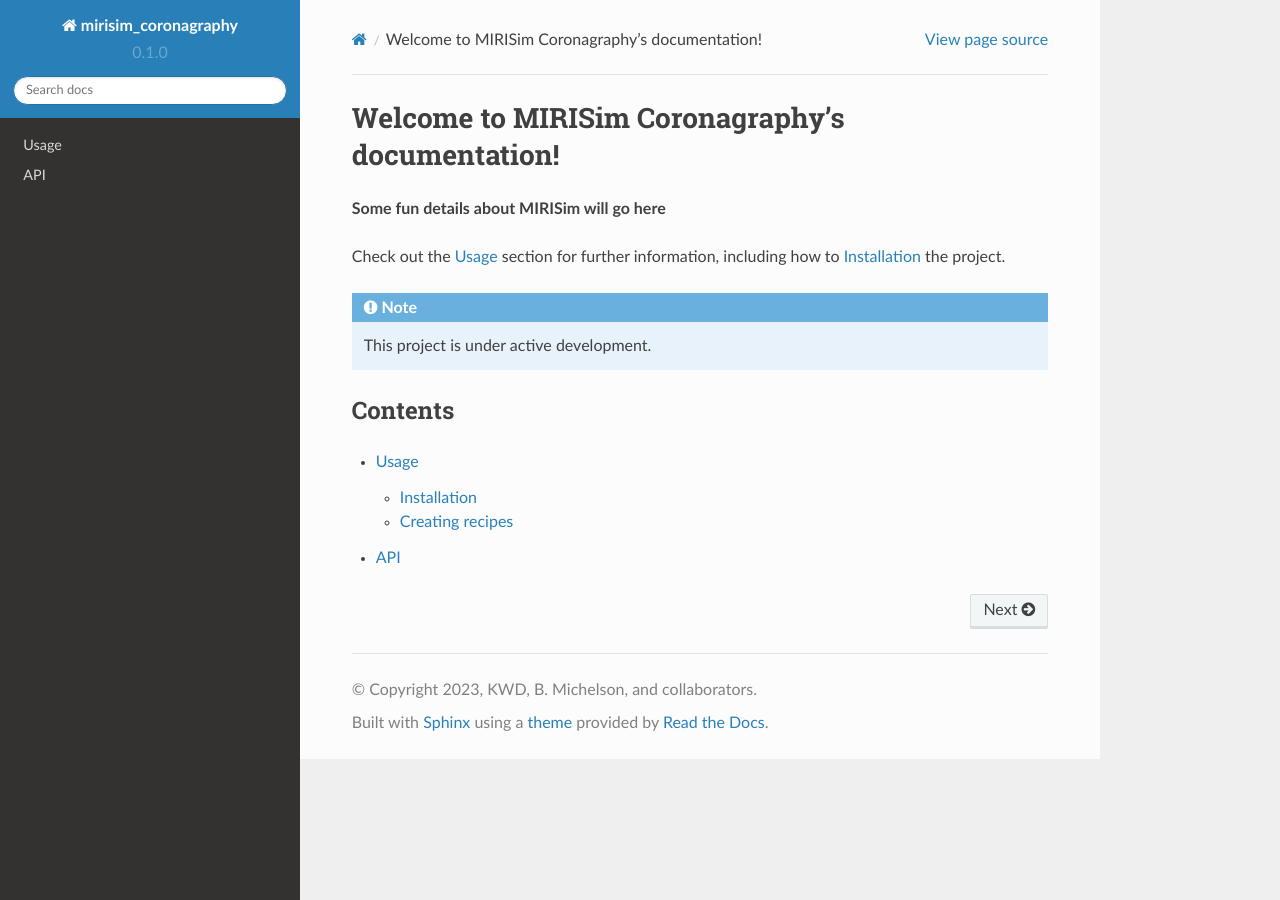
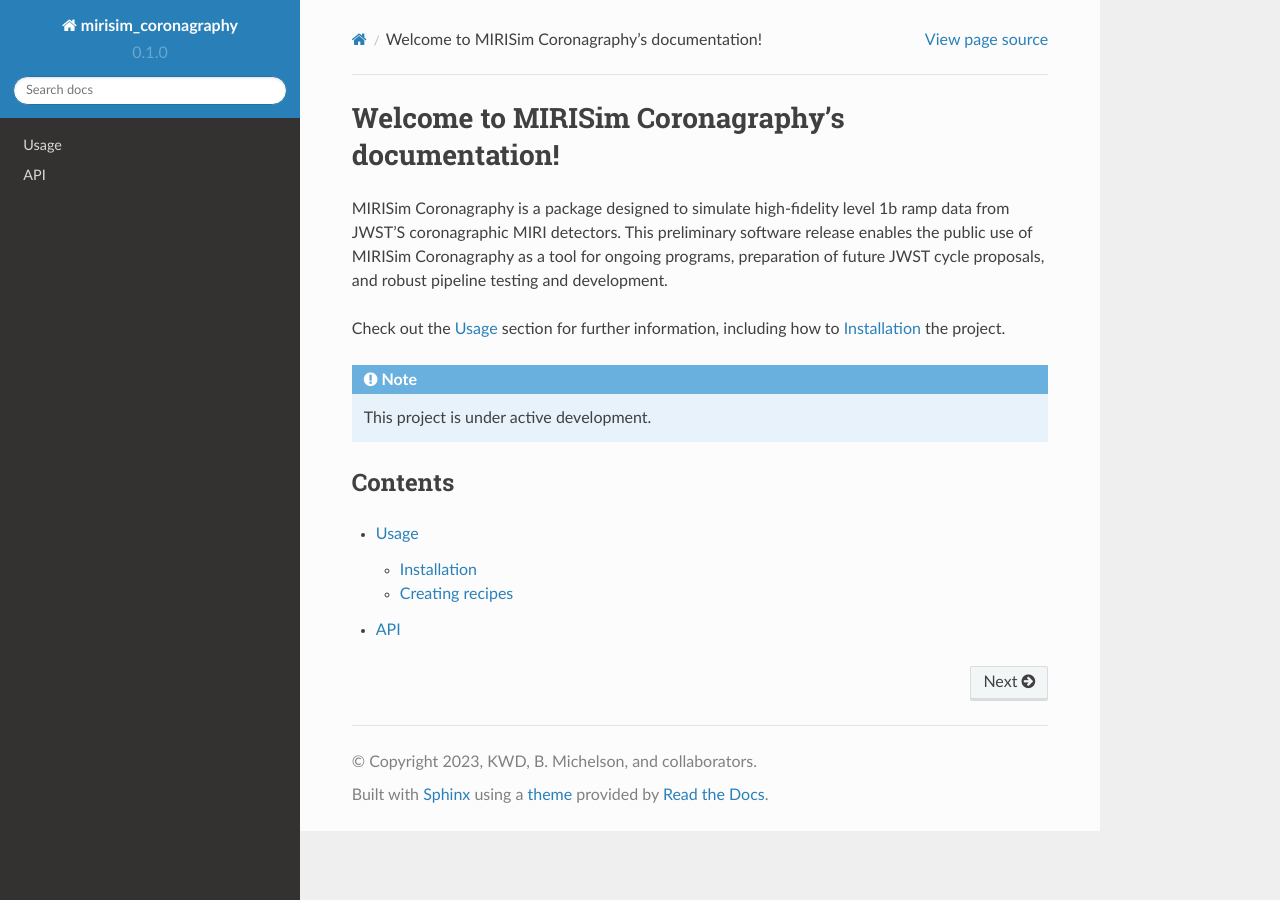
Before and after one commit to spacegal-spiff/mirisim-coronagraphy, a Sphinx documentation site: the page built from docs/source/index.rst, in a window 1280 px wide. Built offline with Sphinx 7.4.7 and the Read the Docs theme 2.0.0, drawn with Linux system fonts in a browser that asks for light colours.

Commit message:
Update index.rst

```diff
--- a/docs/source/index.rst
+++ b/docs/source/index.rst
@@ -1,7 +1,7 @@
 Welcome to MIRISim Coronagraphy's documentation!
 ===================================
 
-**Some fun details about MIRISim will go here**
+MIRISim Coronagraphy is a package designed to simulate high-fidelity level 1b ramp data from JWST'S coronagraphic MIRI detectors. This preliminary software release enables the public use of MIRISim Coronagraphy as a tool for ongoing programs, preparation of future JWST cycle proposals, and robust pipeline testing and development.
 
 Check out the :doc:`usage` section for further information, including
 how to :ref:`installation` the project.
```
